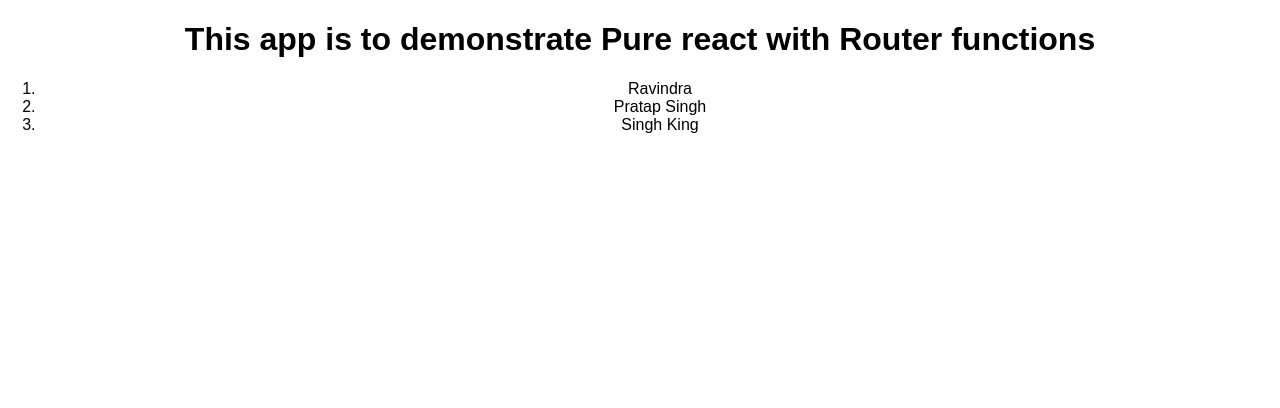
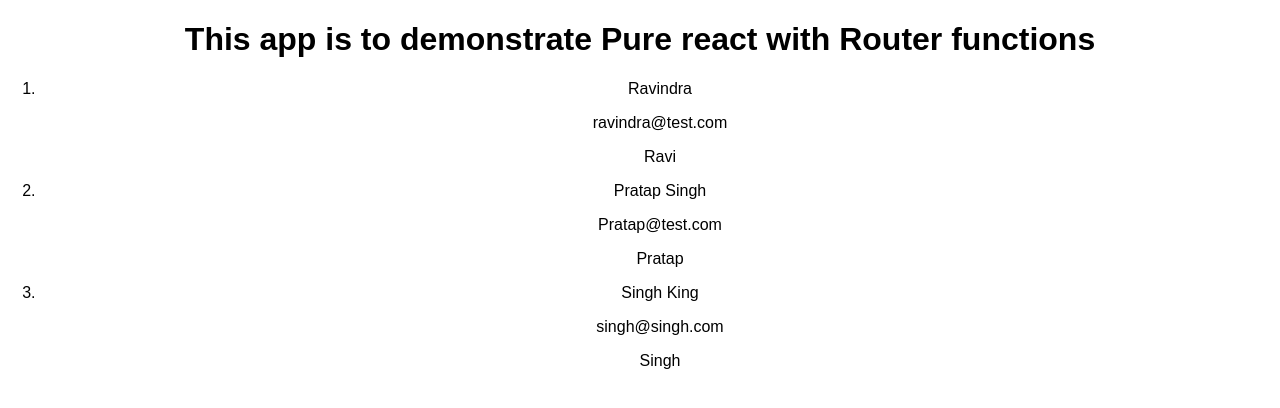
Before and after one commit to ravindragsingh/contactList_react, a React (Create React App) app: page / in a window 1280 px wide. Shown: the top 408 px of the page. Built offline with nearby package versions, Linux system fonts and the light colour scheme.

Commit message:
accessing more data from child to parent

```diff
--- a/src/ListContacts.js
+++ b/src/ListContacts.js
@@ -8,7 +8,14 @@ class ListContacts extends Component {
 
        <ol>
           {this.props.contacts.map((contact)=>
-          <li>{contact.name}</li>,
+          <li>{contact.name}
+              <div>
+              <p>{contact.email}</p>
+              <p>{contact.id}</p>
+          </div>
+          </li>
+
+
 
           ) }
        </ol>
```
